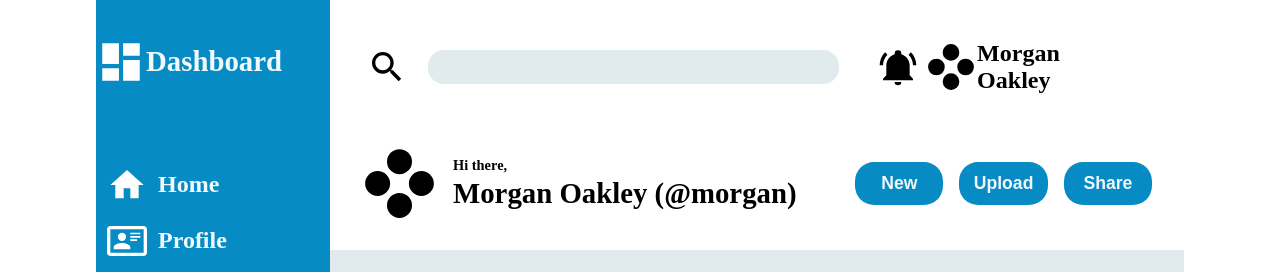
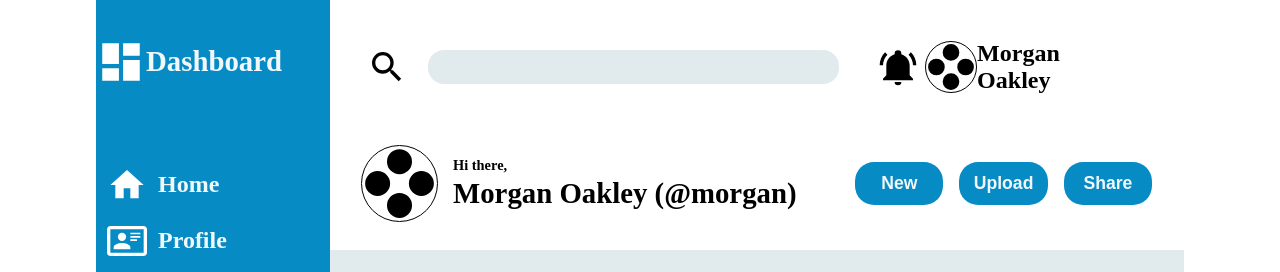
Before and after one commit to SomeLoki/admin_dashboard, a plain HTML site: page index.html in a window 1280 px wide. Shown: the top 272 px of the page. Drawn offline with Linux system fonts and the light colour scheme.

Commit message:
Style: Add ring to profile pics

```diff
--- a/style.css
+++ b/style.css
@@ -139,6 +139,11 @@ button {
   justify-self: center;
 }
 
+.profile-pic {
+  border-radius: 50%;
+  border: 1px solid black;
+}
+
 .greeting > .profile-pic {
   height: 75px;
   width: 75px;
```
